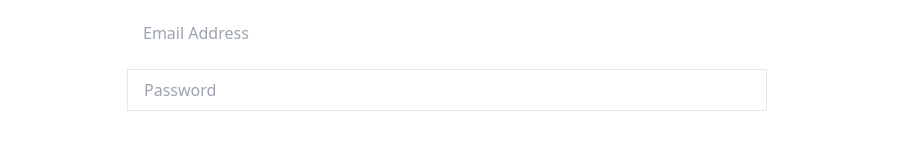
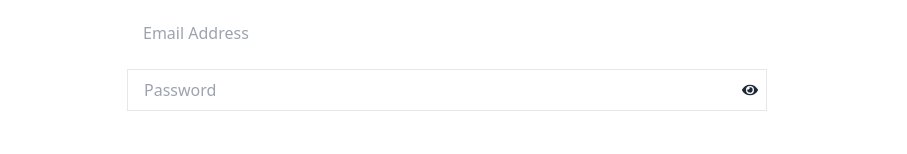
Before and after one commit to abadathossain/user-email-password-auth, a React (Vite) app: page /register in a window 1280 px wide. Shown: the part 219-373 px from the top of the page, without its empty margins (193-1100 px from the left). Built offline with nearby package versions, Linux system fonts and the light colour scheme.

Commit message:
conditionally password added in register form

```diff
--- a/package.json
+++ b/package.json
@@ -15,6 +15,7 @@
     "match-sorter": "^6.3.4",
     "react": "^18.3.1",
     "react-dom": "^18.3.1",
+    "react-icons": "^5.3.0",
     "react-router-dom": "^6.27.0",
     "sort-by": "^1.2.0"
   },
--- a/src/components/Register/Register.jsx
+++ b/src/components/Register/Register.jsx
@@ -2,10 +2,12 @@ import React, { useState } from 'react'
 import { Link } from 'react-router-dom'
 import auth from './../../firebase/firebase.config';
 import { createUserWithEmailAndPassword } from 'firebase/auth';
+import { FaEye, FaEyeSlash } from "react-icons/fa";
 
 export default function Register() {
     const [regError, setRegError]=useState('')
     const [success, setSuccess]=useState('')
+    const [showPass, setShowPass]=useState(false)
 
     const handleSubmit=e=>{
         e.preventDefault()
@@ -15,6 +17,10 @@ export default function Register() {
         console.log(name, email, password)
         setRegError('')
         setSuccess('')
+        if(password.length < 6){
+            setRegError('Please 6 Character')
+            return
+        }
 
         createUserWithEmailAndPassword(auth, email,password)
         .then(result =>{
@@ -41,12 +47,14 @@ export default function Register() {
                     <div className="mb-4 relative border">
                         <input
                             className="w-full py-2 px-4"
-
-                            name="password"
+                            type={showPass?'text':'password'}
+                            name='password'
                             placeholder="Password"
                             id="" required />
-                        <span className="absolute top-3 right-2">
-
+                        <span onClick={()=>setShowPass(!showPass)} className="absolute top-3 right-2">
+                        {
+                            showPass? <FaEyeSlash />:<FaEye />
+                        }
 
                         </span>
                     </div>
```
Also changed, not shown: src/firebase/firebase.config.js (line endings or trailing spaces), 1 other file (tests, documents, lock files or other folders).
